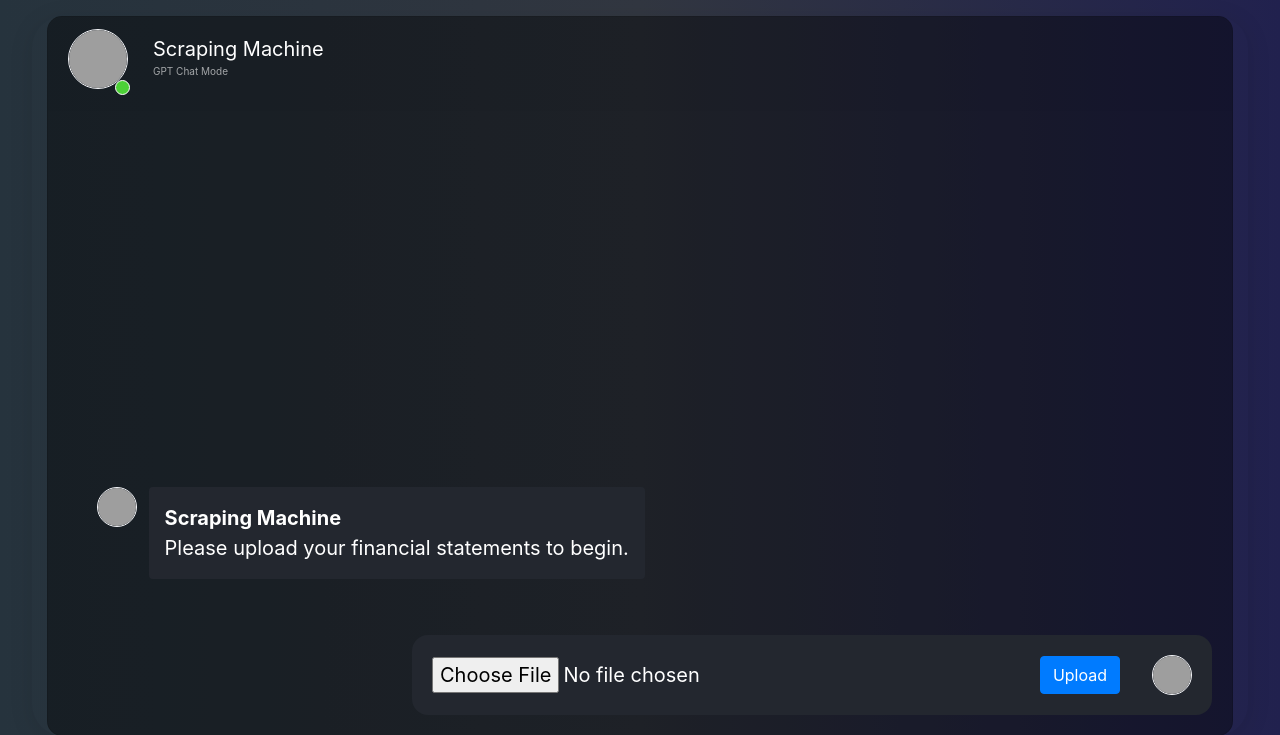
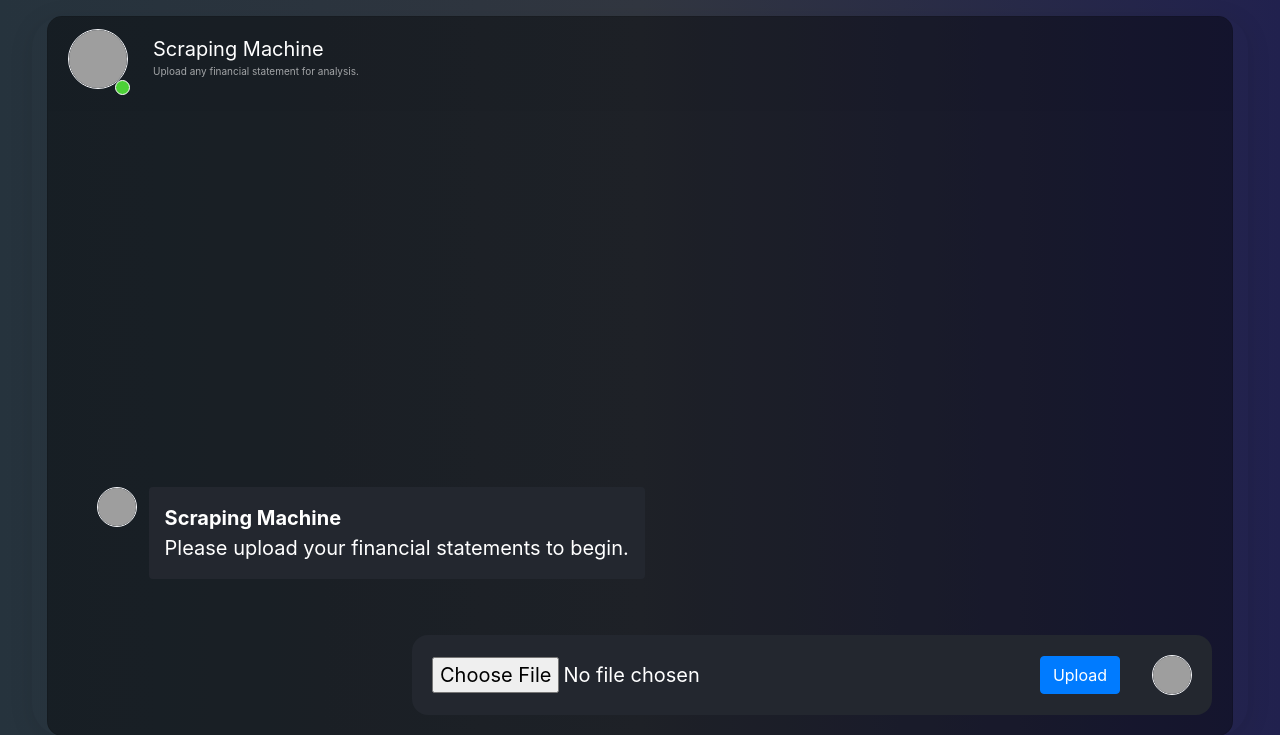
Before and after one commit to sfroning88/Boom-0003, a Flask app: page / in a window 1280 px wide. Shown: the top 735 px of the page. Run offline with Flask 3, Linux system fonts and the light colour scheme; parts of the project's set-up code (start-up, migrations or seed data) failed here and were passed over; some libraries are stand-ins or nearby versions; grey boxes are pictures that could not be loaded.

Commit message:
Update chat.html

```diff
--- a/templates/chat.html
+++ b/templates/chat.html
@@ -49,7 +49,7 @@
                     </div>
                     <div class="user_info">
                       <span>Scraping Machine</span>
-                      <p>GPT Chat Mode</p>
+                      <p>Upload any financial statement for analysis.</p>
                     </div>
                   </div>
                 </div>
```
